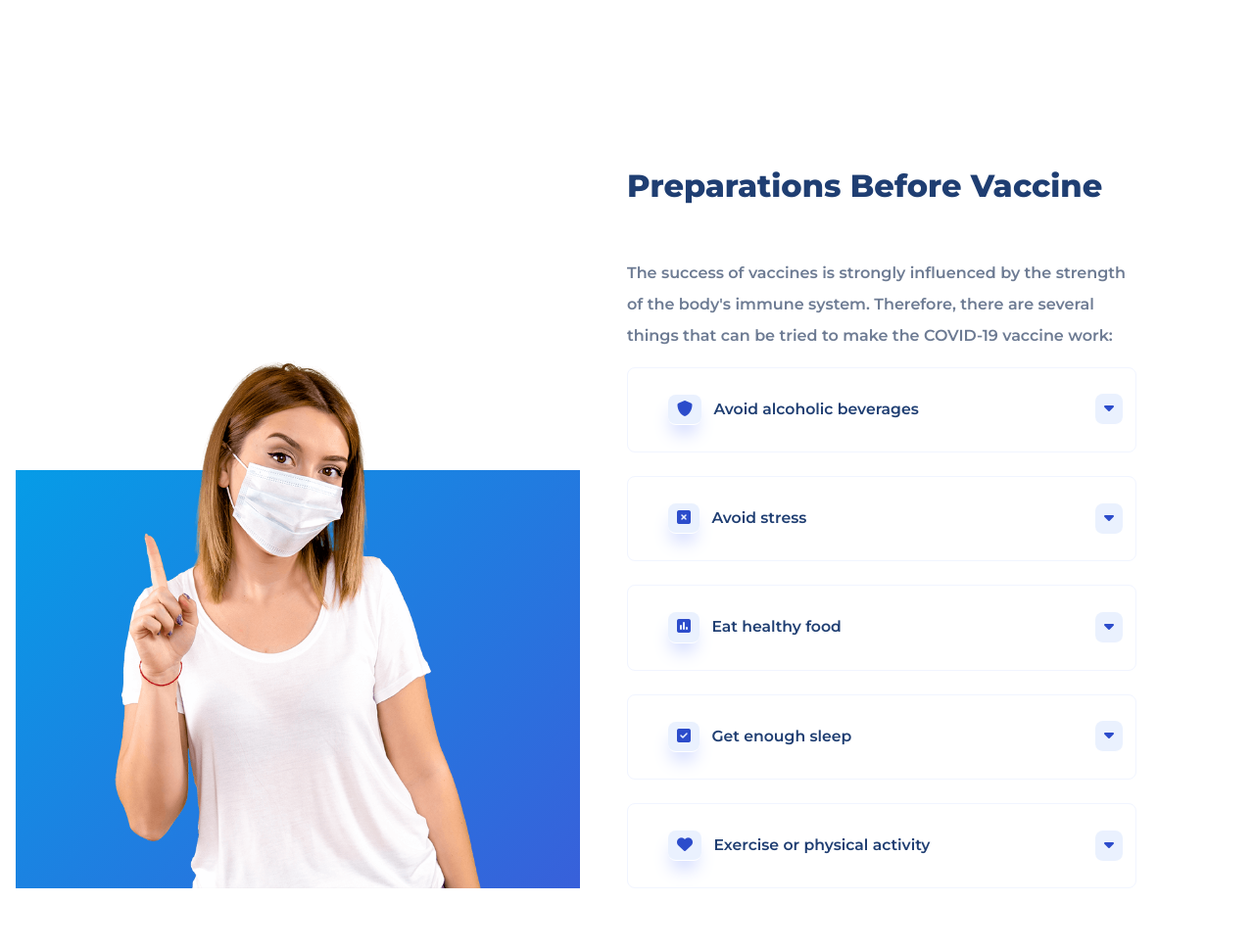
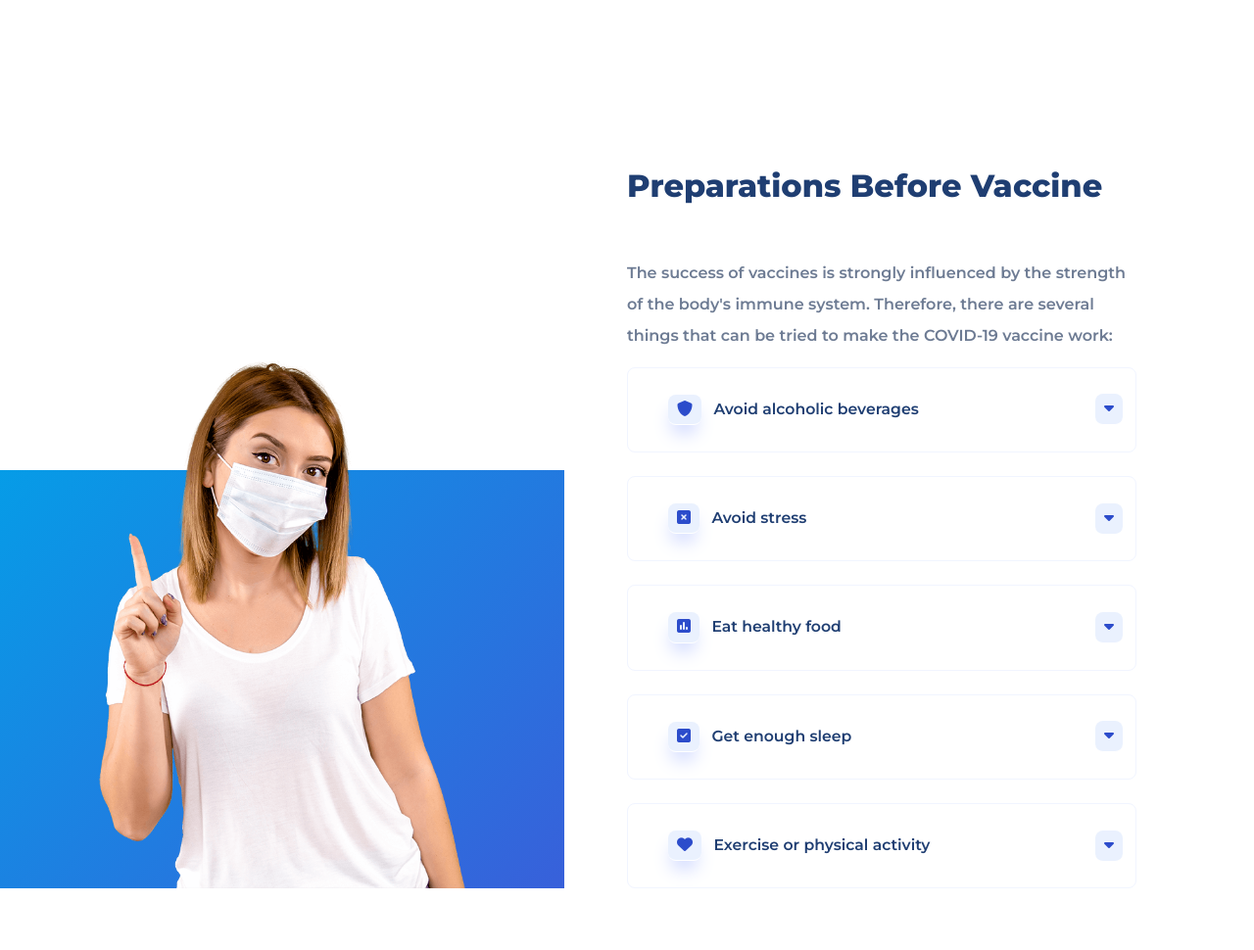
Before and after one commit to viridianab/vacunacion, a plain HTML site: page index.html in a window 1280 px wide. Shown: the part 1532-2502 px from the top of the page at 98% size. Drawn offline with Linux system fonts and the light colour scheme.

Commit message:
Cambio de padding

```diff
--- a/assets/css/style.css
+++ b/assets/css/style.css
@@ -424,7 +424,7 @@ p, li, label {
 /* --# Seccion: Preparations #-- */
 .preparations {
     position: relative;
-    padding: 120px 16px 0 16px;
+    padding: 120px 0 0 0;
 }
 .preparations .container {
     display: flex;
```
